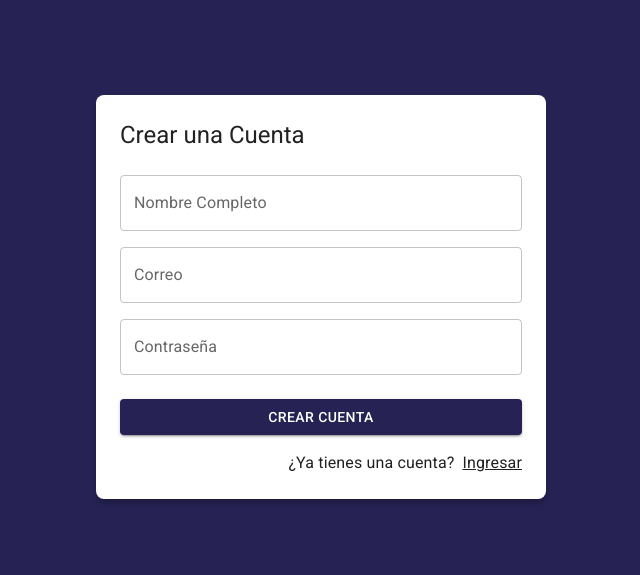
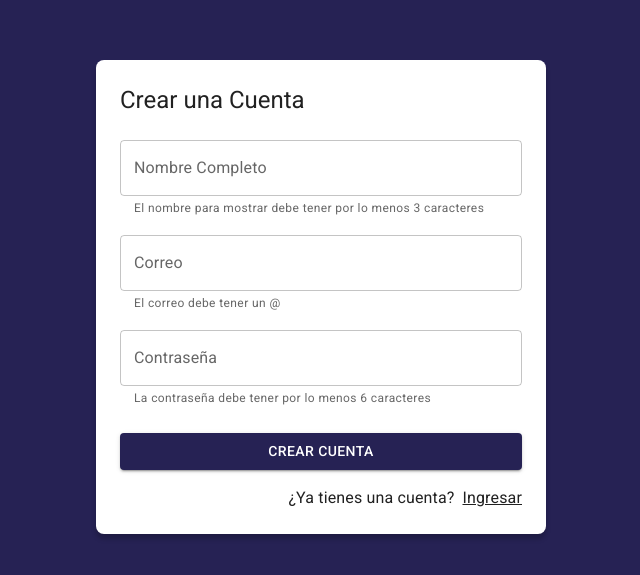
Before and after one commit to ramessj/Journal-App-React, a React (Vite) app: page /auth/register in a window 1280 px wide. Shown: the part 103-678 px from the top of the page, without its empty margins (319-959 px from the left). Built offline with nearby package versions, Linux system fonts and the light colour scheme.

Commit message:
implementacion de validaciones en RegisterForm

```diff
--- a/src/auth/pages/RegisterPage.jsx
+++ b/src/auth/pages/RegisterPage.jsx
@@ -1,71 +1,119 @@
+// import { /* useDispatch, */ useSelector } from 'react-redux';
+// import { useMemo } from 'react';
+import { useForm } from '../../hooks/useForm';
 import { Link as RouterLink } from 'react-router-dom';
 import { AuthLayout } from '../layout/AuthLayout';
 import { Grid, TextField, Button, Link, Typography } from '@mui/material';
+// import { checkingAuthentication } from '../../redux/store/auth';
+
+const formData = {
+	email: '',
+	password: '',
+	displayName: '',
+};
+
+const formValidations = {
+	email:    [(value) => value.includes('@'), 'El correo debe tener un @'],
+	password: [(value) => value.length >= 6,
+		'La contraseña debe tener por lo menos 6 caracteres',
+	],
+	displayName: [
+		(value) => value.length >= 3,
+		'El nombre para mostrar debe tener por lo menos 3 caracteres',
+	],
+};
 
 export const RegisterPage = () => {
+	// const dispatch = useDispatch();
+
+	// const { status } = useSelector( state => state.auth)
+
+	// const isAuthenticating = useMemo(()=> status === 'checking', [status])
+
+	const {
+		displayName,
+		email,
+		password,
+		onInputChange,
+		formState,
+		displayNameValid,
+		emailValid,
+		passwordValid,
+		// isFormValid,
+	} = useForm(formData, formValidations);
+
+	const onSubmit = (event) => {
+		event.preventDefault();
+		console.log(formState);
+	};
+
 	return (
-		<AuthLayout title='Crear una Cuenta'>
-
-			<form>
+		<AuthLayout title="Crear una Cuenta">
+			<form onSubmit={onSubmit}>
 				<Grid container>
-
-					<Grid item xs={ 12 } sx={{ mt: 2 }}>
-
+					<Grid item xs={12} sx={{ mt: 2 }}>
 						<TextField
-							label='Nombre Completo'
+							label="Nombre Completo"
 							type="text"
 							placeholder="Juan Pérez"
-							fullWidth>
-						</TextField>
-
+							fullWidth
+							name="displayName"
+							value={displayName}
+							onChange={onInputChange}
+							error={displayName.length >0 && displayNameValid !== null && displayNameValid !== undefined && displayNameValid !== false}
+							helperText={displayNameValid ? formValidations.displayName[1] : "" }></TextField>
+					</Grid>
+					<Grid item xs={12} sx={{ mt: 2 }}>
+						<TextField
+							label="Correo"
+							type="email"
+							placeholder="correo@google.com"
+							fullWidth
+							name="email"
+							value={email}
+							onChange={onInputChange}
+							error={email.length >0 && emailValid !== null && emailValid !== undefined && emailValid !== false}
+							helperText={emailValid ? formValidations.email[1] : "" }></TextField>
 					</Grid>
 
-					<Grid item xs={ 12 } sx={{ mt: 2 }}>
-
+					<Grid item xs={12} sx={{ mt: 2 }}>
 						<TextField
-							label='Correo'
-							type="email"
-							placeholder="correo@google.com"
-							fullWidth>
-						</TextField>
-
+							autoComplete="true"
+							label="Contraseña"
+							type="password"
+							placeholder="Contraseña"
+							fullWidth
+							name="password"
+							value={password}
+							onChange={onInputChange}
+							error={password.length >0 && passwordValid !== null && passwordValid !== undefined && passwordValid !== false}
+							helperText={passwordValid ? formValidations.password[1] : "" }></TextField>
 					</Grid>
 
-					<Grid item xs={ 12 } sx={{ mt: 2 }}>
-
-						<TextField
-							autoComplete='true'
-							label='Contraseña'
-							type="password"
-							placeholder="Contraseña"
-							fullWidth>
-						</TextField>
-
+					<Grid container spacing={2} sx={{ mb: 2, mt: 1 }}>
+						<Grid item xs={12}>
+							<Button
+								type="submit"
+								variant="contained"
+								fullWidth>
+								Crear Cuenta
+							</Button>
+						</Grid>
 					</Grid>
 
-					<Grid container spacing={ 2 } sx={{ mb: 2, mt: 1 }}>
-
-						<Grid item xs={ 12 }>
-
-							<Button variant="contained" fullWidth>
-								Crear Cuenta
-							</Button>
-
-						</Grid>
-
-					</Grid>
-
-					<Grid container direction='row' justifyContent='end'>
-						<Typography sx={{ mr: 1 }}>¿Ya tienes una cuenta?</Typography>
-						<Link component={ RouterLink } color='inherit' to='/auth/login' >
+					<Grid container direction="row" justifyContent="end">
+						<Typography sx={{ mr: 1 }}>
+							¿Ya tienes una cuenta?
+						</Typography>
+						<Link
+							component={RouterLink}
+							color="inherit"
+							to="/auth/login">
 							Ingresar
 						</Link>
-
 					</Grid>
-
 				</Grid>
-
 			</form>
 		</AuthLayout>
-	)
-}
+	);
+};
--- a/src/hooks/useForm.js
+++ b/src/hooks/useForm.js
@@ -1,25 +1,50 @@
-import { useState } from 'react';
+/* eslint-disable react-hooks/exhaustive-deps */
+import { useState, useEffect } from 'react';
 
-export const useForm = ( initialForm = {} ) => {
+export const useForm = (initialForm = {}, formValidations = {}) => {
+	const [formState, setFormState] = useState(initialForm);
 
-    const [ formState, setFormState ] = useState( initialForm );
+	const [formValidation, setFormValidation] = useState({});
+
+	useEffect(() => {
+		createValidators();
+	}, [formState]);
 
 	const onInputChange = ({ target }) => {
 		const { name, value } = target;
 		setFormState({
 			...formState,
-            [ name ]: value
+			[name]: value,
 		});
+	};
+
+	const onResetForm = () => {
+		setFormState(initialForm);
+	};
+
+	const createValidators = () => {
+		const formCheckedValues = {};
+
+
+
+		for (const formField of Object.keys(formValidations)) {
+
+			const [fn, errorMessage] = formValidations[formField];
+
+			formCheckedValues[`${formField}Valid`] = fn(formState[formField])
+				? null
+				: errorMessage;
 		}
 
-    const onResetForm = () => {
-        setFormState( initialForm );
-    }
+		setFormValidation(formCheckedValues);
+	};
 
 	return {
 		...formState,
 		formState,
 		onInputChange,
 		onResetForm,
-    }
-}
+
+		...formValidation,
+	};
+};
```
Lines whose indentation alone changed are shown as unchanged.
